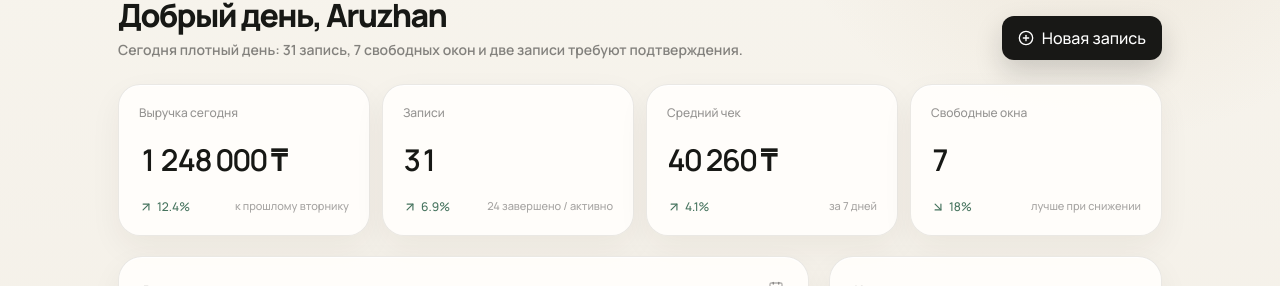
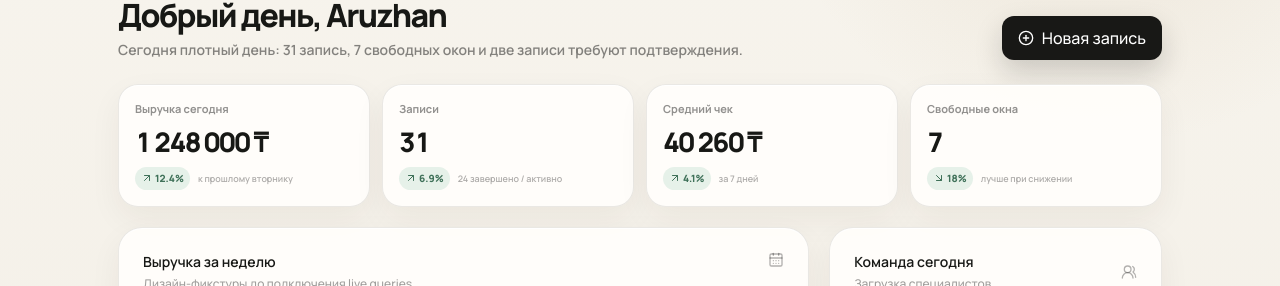
Before and after one commit to farizpro111-source/ai-app-starter, a Next.js app: page /dashboard in a window 1280 px wide. Shown: the part 111-397 px from the top of the page. Built offline with nearby package versions, Linux system fonts and the light colour scheme.

Commit message:
style: make metrics clearer and more tactile

```diff
--- a/src/components/stat-card.tsx
+++ b/src/components/stat-card.tsx
@@ -7,25 +7,43 @@ export function StatCard({
   delta,
   note,
   inverse = false,
+  emphasis = false,
 }: {
   label: string;
   value: string;
   delta: number;
   note: string;
   inverse?: boolean;
+  emphasis?: boolean;
 }) {
   const positive = inverse ? delta < 0 : delta >= 0;
 
   return (
-    <div className="panel rounded-[22px] p-5">
-      <div className="text-xs font-medium text-black/42">{label}</div>
-      <div className="metric mt-4 text-[30px] font-semibold">{value}</div>
-      <div className="mt-4 flex items-center justify-between gap-3">
-        <div className={cn("flex items-center gap-1 text-xs font-medium", positive ? "text-[#47745f]" : "text-[#a65c50]")}>
-          {delta >= 0 ? <ArrowUpRight className="size-3.5" /> : <ArrowDownRight className="size-3.5" />}
+    <div className={cn(
+      "rounded-[20px] p-4",
+      emphasis
+        ? "border border-[#211f1b] bg-[#1b1c18] text-white shadow-[0_18px_36px_rgba(28,26,21,.16)]"
+        : "panel",
+    )}>
+      <div className={cn("text-[11px] font-bold", emphasis ? "text-white/55" : "text-black/43")}>
+        {label}
+      </div>
+      <div className="metric mt-2.5 whitespace-nowrap text-[24px] font-extrabold leading-none sm:text-[27px]">
+        {value}
+      </div>
+      <div className="mt-3 flex items-center gap-2">
+        <div className={cn(
+          "flex items-center gap-0.5 rounded-full px-1.5 py-1 text-[10px] font-extrabold",
+          positive
+            ? emphasis ? "bg-white/10 text-[#bfe0ca]" : "bg-[#e6f1e9] text-[#3f7159]"
+            : emphasis ? "bg-white/10 text-[#efb8b0]" : "bg-[#f5e5e2] text-[#a45249]",
+        )}>
+          {delta >= 0 ? <ArrowUpRight className="size-3" /> : <ArrowDownRight className="size-3" />}
           {Math.abs(delta)}%
         </div>
-        <div className="truncate text-[11px] text-black/35">{note}</div>
+        <div className={cn("truncate text-[9px] font-semibold", emphasis ? "text-white/37" : "text-black/32")}>
+          {note}
+        </div>
       </div>
     </div>
   );
```
